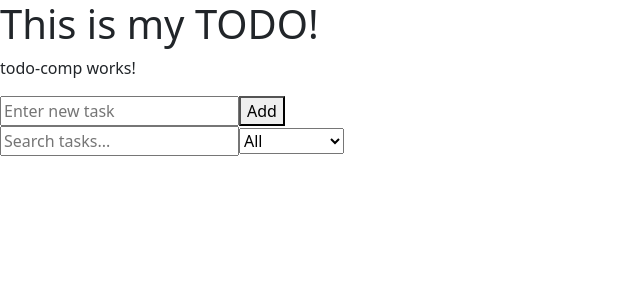
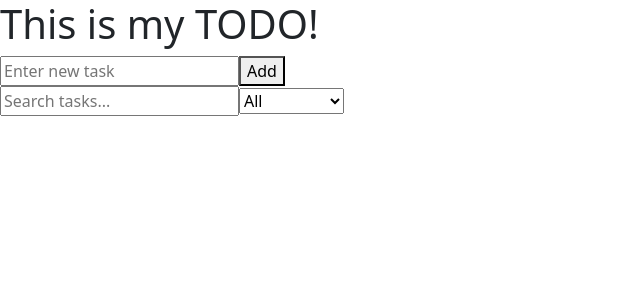
Before and after one commit to jonlindanger03/Todo, an Angular app: page / in a window 1280 px wide. Shown: the top 300 px of the page, without its empty margins (0-640 px from the left). Built offline with nearby package versions, Linux system fonts and the light colour scheme.

Commit message:
liten fix

```diff
--- a/src/app/app.ts
+++ b/src/app/app.ts
@@ -4,7 +4,7 @@ import { TodoComp } from './todo-comp/todo-comp';
 
 @Component({
   selector: 'app-root',
-  imports: [RouterOutlet, TodoComp],
+  imports: [TodoComp],
   templateUrl: './app.html',
   styleUrl: './app.css'
 })
--- a/src/app/todo-comp/todo-comp.html
+++ b/src/app/todo-comp/todo-comp.html
@@ -1,4 +1,3 @@
-<p>todo-comp works!</p>
 
 <div>
     <input [(ngModel)]="newTask"
@@ -26,9 +25,10 @@
 <ul>
     <li *ngFor="let task of filteredTasks; let i = index">
         <input type="checkbox"
+        [checked]="task.completed"
         (change)="completedTask(i)"
         />
-        <span>{{ task.title }}</span>
+        <span [style.textDecoration]="task.completed ? 'line-through' : 'none'">{{ task.title }}</span>
         <button (click)="deleteTask(task.id)">Remove</button>
     </li>
 </ul>
```
